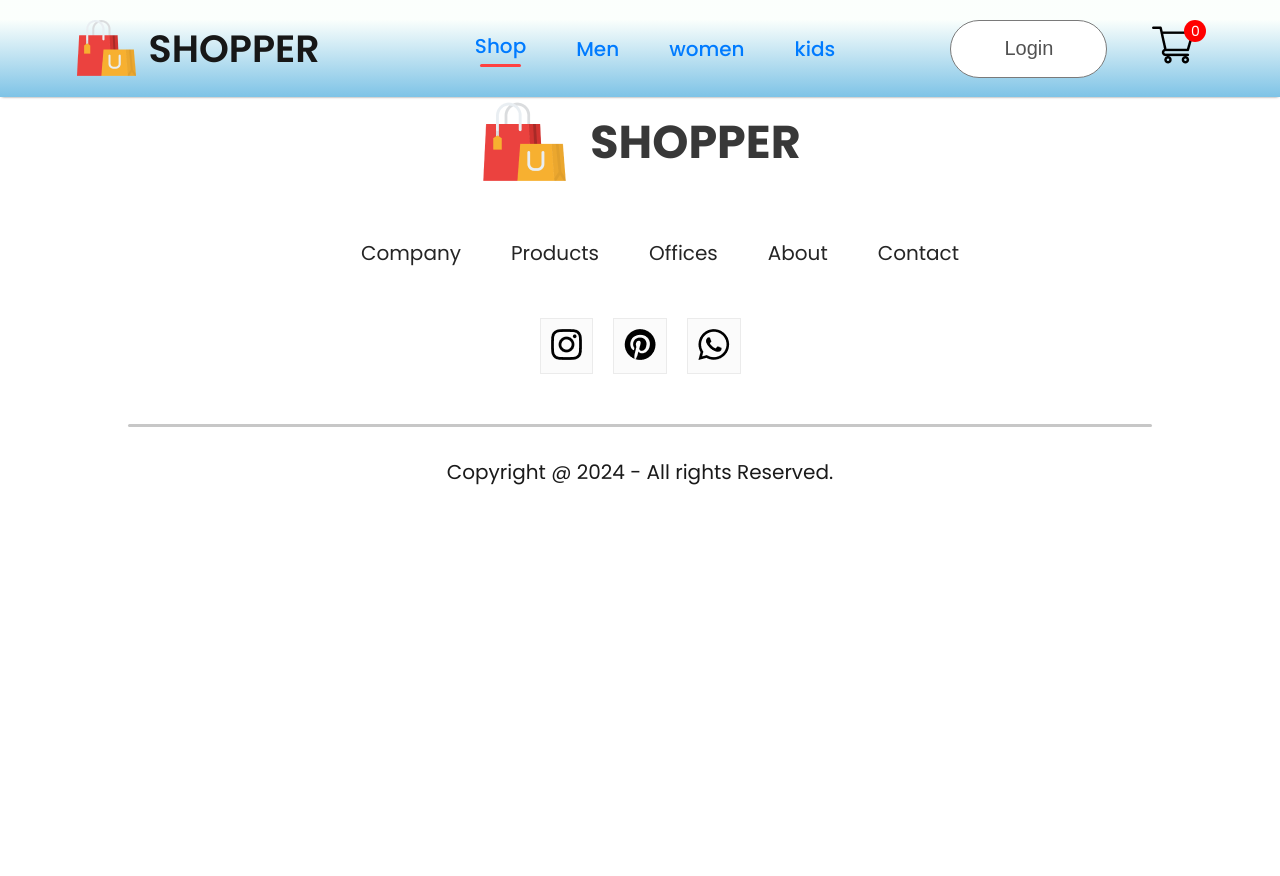
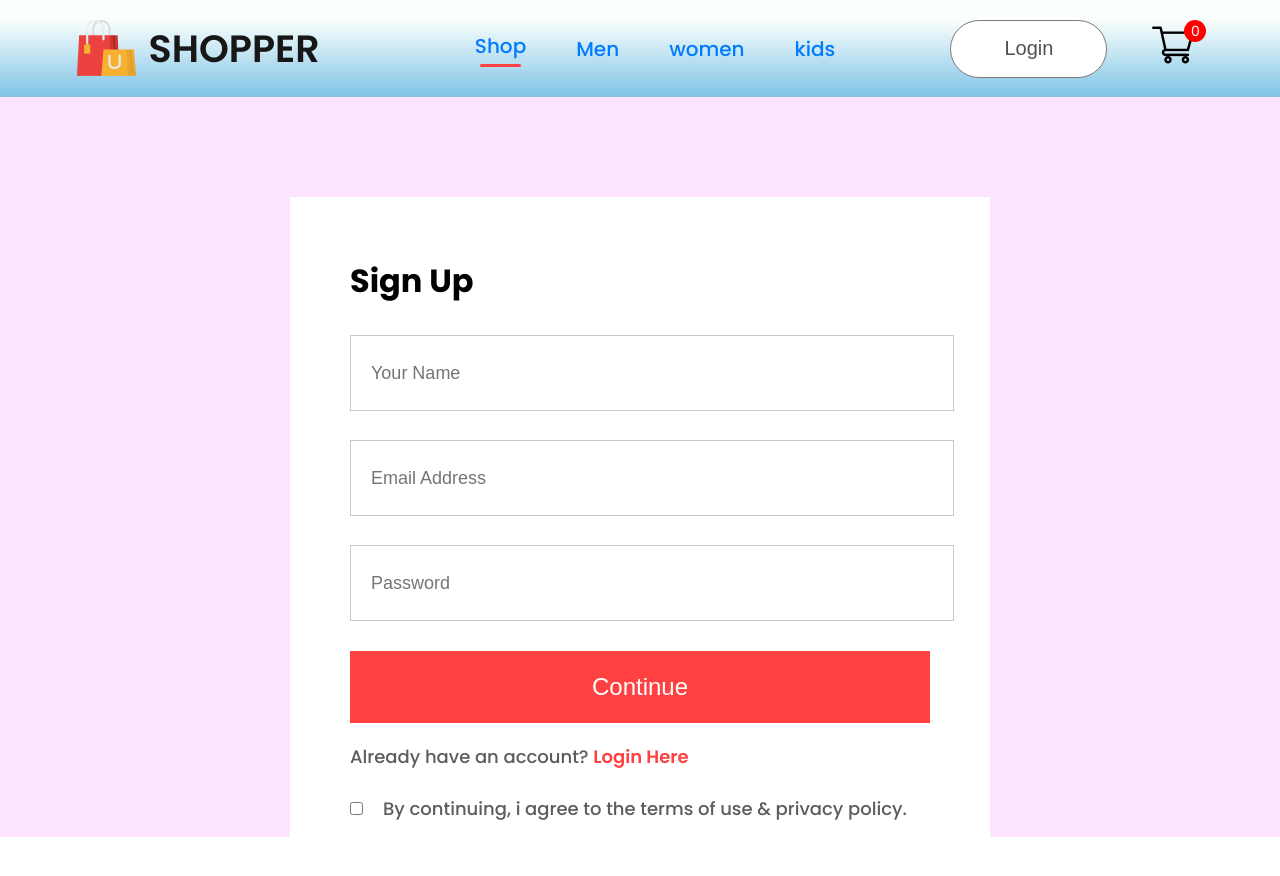
Before and after one commit to sparshbansal-08/E-Commerce, a React (Create React App) app in the folder frontend/: page /login in a window 1280 px wide. Before the commit the page ends 800 px from the top, so only its background shows below. Built offline with nearby package versions, Linux system fonts and the light colour scheme.

Commit message:
signup complete

```diff
--- a/frontend/src/App.js
+++ b/frontend/src/App.js
@@ -1,6 +1,6 @@
 import "./App.css";
 import Navbar from "./Components/Navbar/Navbar";
-import { BrowserRouter, Routes, Route } from "react-router-dom";
+import { BrowserRouter, Routes, Route, useLocation } from "react-router-dom";
 import Shop from "./Pages/Shop";
 import ShopCategory from "./Pages/ShopCategory";
 import Product from "./Pages/Product";
@@ -11,10 +11,13 @@
 import women_banner from "./Components/Assets/banner_women.png";
 import kid_banner from "./Components/Assets/banner_kids.png";
 
-function App() {
+function AppContent() {
+  const location = useLocation(); // Get the current location
+  const noFooterPaths = ["/login", "/cart"]; // Paths without footer
+  const showFooter = !noFooterPaths.includes(location.pathname); // Determine whether to show footer
+
   return (
-    <div>
-      <BrowserRouter>
+    <>
       <Navbar />
       <Routes>
         <Route path="/" element={<Shop />} />
@@ -36,9 +39,16 @@
         <Route path="/cart" element={<Cart />} />
         <Route path="/login" element={<LoginSignup />} />
       </Routes>
-        <Footer />
+      {showFooter && <Footer />} {/* Conditionally render the footer */}
+    </>
+  );
+}
+
+function App() {
+  return (
+    <BrowserRouter>
+      <AppContent />
     </BrowserRouter>
-    </div>
   );
 }
 
--- /dev/null
+++ b/frontend/src/Pages/CSS/LoginSignup.css
@@ -0,0 +1,61 @@
+.loginsignup {
+  width: 100%;
+  height: 80vh;
+  background: #fce3fe;
+  padding-top: 100px;
+}
+.loginsignup-container {
+  width: 580px;
+  height: 600px;
+  background: white;
+  margin: auto;
+  padding: 40px 60px;
+}
+.loginsignup-container h1 {
+  margin: 20px 0px;
+}
+.loginsignup-fields {
+  display: flex;
+  flex-direction: column;
+  gap: 29px;
+  margin-top: 30px;
+}
+.loginsignup-fields input {
+  height: 72px;
+  width: 100%;
+  padding-left: 20px;
+  border: 1px solid #c9c9c9;
+  outline: none;
+  color: #5c5c5c;
+  font-size: 18px;
+}
+.loginsignup-container button {
+  width: 580px;
+  height: 72px;
+  margin-top: 30px;
+  background: #ff4141;
+  color: white;
+  font-size: 24px;
+  font-weight: 500;
+  cursor: pointer;
+  border: none;
+}
+.loginsignup-login {
+  margin-top: 20px;
+  color: #5c5c5c;
+  font-size: 18px;
+  font-weight: 500;
+}
+.loginsignup-login span {
+  color: #ff4141;
+  font-weight: 600;
+}
+.loginsignup-agree {
+  display: flex;
+  align-items: center;
+  gap: 20px;
+  margin-top: 25px;
+  color: #5c5c5c;
+  font-size: 18px;
+  font-weight: 500;
+}
--- a/frontend/src/Pages/LoginSignup.jsx
+++ b/frontend/src/Pages/LoginSignup.jsx
@@ -1,5 +1,25 @@
 import React from "react";
+import "./CSS/LoginSignup.css";
 const LoginSignup = () => {
-  return <div></div>;
+  return (
+    <div className="loginsignup">
+      <div className="loginsignup-container">
+        <h1>Sign Up</h1>
+        <div className="loginsignup-fields">
+          <input type="text" placeholder="Your Name" />
+          <input type="email" placeholder="Email Address" />
+          <input type="password" placeholder="Password" />
+        </div>
+        <button>Continue</button>
+        <p className="loginsignup-login">
+          Already have an account? <span>Login Here</span>
+        </p>
+        <div className="loginsignup-agree">
+          <input type="checkbox" name="" id="" />
+          <p>By continuing, i agree to the terms of use & privacy policy.</p>
+        </div>
+      </div>
+    </div>
+  );
 };
 export default LoginSignup;
```
Lines whose indentation alone changed are shown as unchanged.
